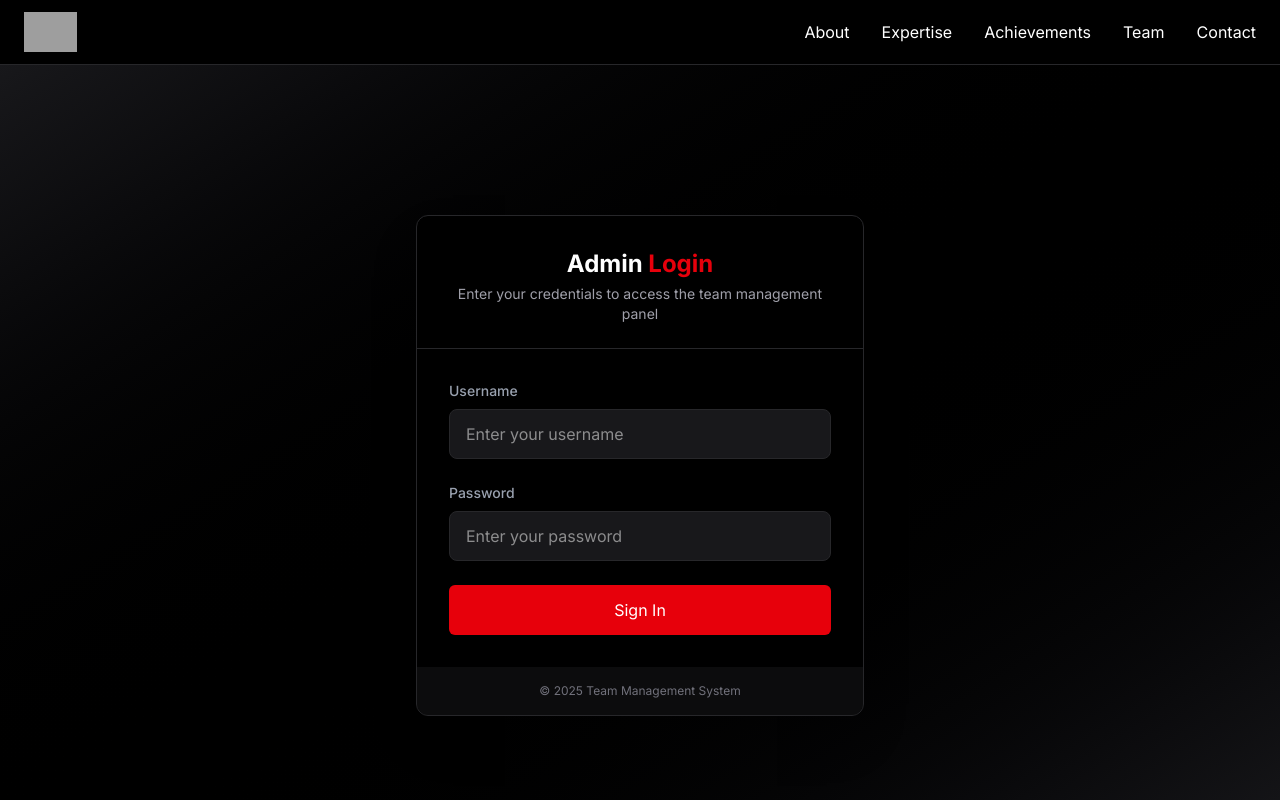
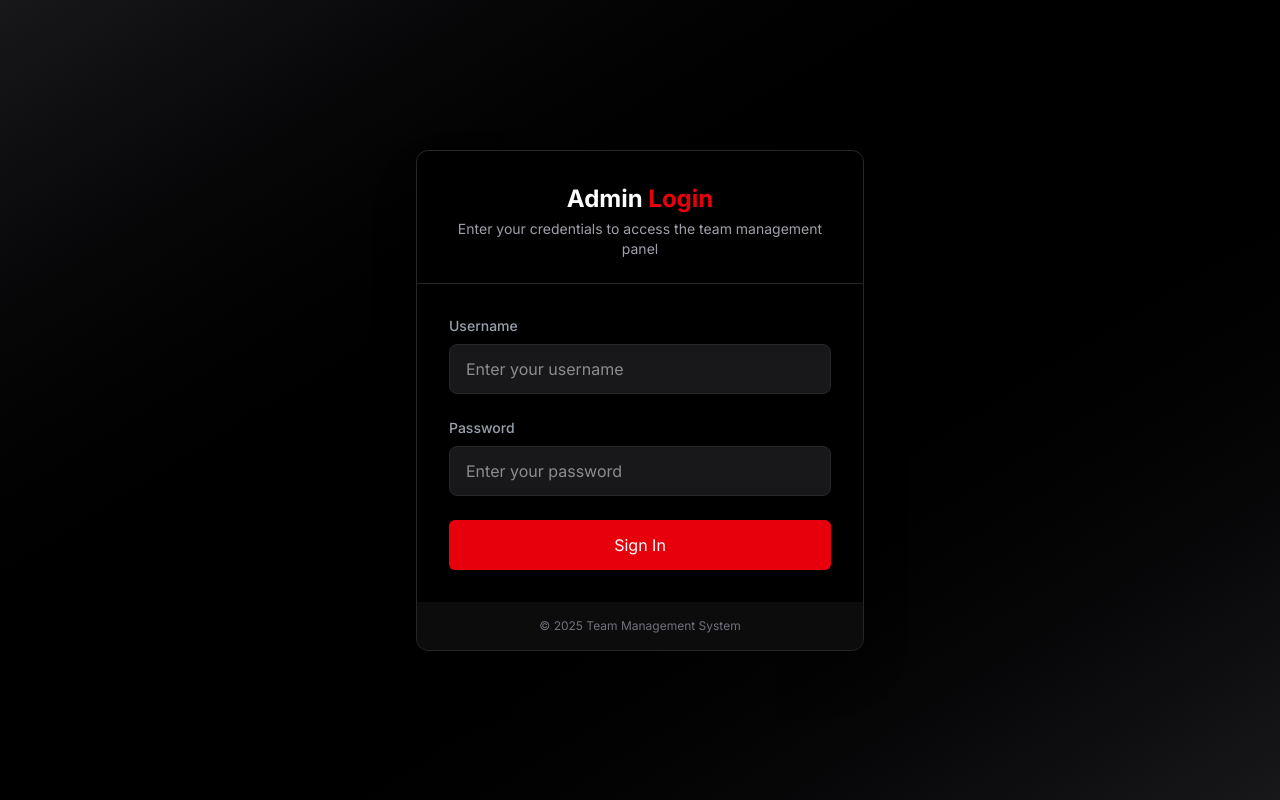
Before and after one commit to ZainJ5/team-techno, a Next.js app: page /admin/login in a window 1280 px wide. Shown: the top 800 px of the page. Built offline with nearby package versions, Linux system fonts and the light colour scheme; grey boxes are pictures that could not be loaded.

Commit message:
Fixed NavBar and Layout

```diff
--- /dev/null
+++ b/src/app/NavbarFooterWrapper.jsx
@@ -0,0 +1,20 @@
+'use client';
+
+import { usePathname } from 'next/navigation';
+import Navbar from '../app/components/NavBar';
+import Footer from '../app/components/Footer';
+
+export default function NavbarFooterWrapper({ children }) {
+  const pathname = usePathname();
+
+  const noNavFooterRoutes = ['/admin/login', '/admin/dashboard'];
+  const showNavFooter = !noNavFooterRoutes.includes(pathname);
+
+  return (
+    <>
+      {showNavFooter && <Navbar />}
+      {children}
+      {showNavFooter && <Footer />}
+    </>
+  );
+}
--- a/src/app/admin/dashboard/page.jsx
+++ b/src/app/admin/dashboard/page.jsx
@@ -76,6 +76,7 @@ export default function AdminDashboard() {
         return;
       }
 
+      // Validate file type
       if (!file.type.startsWith('image/')) {
         setSubmitMessage({
           type: 'error',
@@ -97,6 +98,7 @@ export default function AdminDashboard() {
   const uploadImage = async () => {
     if (!selectedImage) return null;
 
+    // Check if environment variables are set
     if (!process.env.NEXT_PUBLIC_CLOUDINARY_CLOUD_NAME) {
       console.error('Cloudinary cloud name not configured');
       setSubmitMessage({
@@ -122,7 +124,7 @@ export default function AdminDashboard() {
           headers: {
             'Content-Type': 'multipart/form-data',
           },
-          timeout: 30000,
+          timeout: 30000, // 30 second timeout
         }
       );
 
--- a/src/app/components/NavBar.jsx
+++ b/src/app/components/NavBar.jsx
@@ -1,85 +1,77 @@
-"use client";
-
-import Link from 'next/link';
-import Image from 'next/image';
 import { useState } from 'react';
 
 export default function Navbar() {
   const [isMenuOpen, setIsMenuOpen] = useState(false);
 
   return (
-    <nav className="py-3 px-6 bg-black border-b border-zinc-800 sticky top-0 z-50">
-      <div className="container mx-auto flex justify-between items-center">
-        <Link href="/" className="flex items-center">
-          <Image src="/team-techno-logo.jpg" alt="Team Techno Logo" width={180} height={40} className="h-10 w-auto" />
-        </Link>
+    <nav className="relative bg-black/95 backdrop-blur-sm border-b border-zinc-800/50 sticky top-0 z-50">
+      <div className="absolute inset-0 bg-gradient-to-r from-black via-zinc-900/50 to-black opacity-50"></div>
 
-        {/* Mobile menu button */}
+      <div className="relative container mx-auto px-6 py-4">
+        <div className="flex justify-between items-center">
+          <div className="flex items-center">
+            <div className="text-2xl md:text-3xl font-black tracking-tight">
+              <span className="text-white">TEAM</span>
+              <span className="text-red-500 ml-2">TECHNO</span>
+            </div>
+            <div className="hidden md:block ml-4 w-8 h-0.5 bg-gradient-to-r from-red-500 to-transparent"></div>
+          </div>
+
+          <div className="hidden md:flex items-center space-x-1">
+            {['About', 'Expertise', 'Achievements', 'Team', 'Contact'].map((item) => (
+              <a
+                key={item}
+                href={`#${item.toLowerCase()}`}
+                className="relative px-4 py-2 text-white/90 hover:text-white font-medium text-sm uppercase tracking-wider transition-all duration-300 group"
+              >
+                {item}
+                <div className="absolute bottom-0 left-0 w-0 h-0.5 bg-red-500 group-hover:w-full transition-all duration-300"></div>
+                <div className="absolute inset-0 rounded opacity-0 group-hover:opacity-100 bg-red-500/10 transition-opacity duration-300"></div>
+              </a>
+            ))}
+          </div>
+
           <button
-          className="md:hidden text-white"
+            className="md:hidden relative w-10 h-10 flex items-center justify-center text-white hover:text-red-500 transition-colors duration-300"
             onClick={() => setIsMenuOpen(!isMenuOpen)}
           >
+            <div className="relative w-6 h-6">
               {isMenuOpen ? (
-            <svg xmlns="http://www.w3.org/2000/svg" className="h-6 w-6" fill="none" viewBox="0 0 24 24" stroke="currentColor">
+                <svg className="w-6 h-6" fill="none" viewBox="0 0 24 24" stroke="currentColor">
                   <path strokeLinecap="round" strokeLinejoin="round" strokeWidth={2} d="M6 18L18 6M6 6l12 12" />
                 </svg>
               ) : (
-            <svg xmlns="http://www.w3.org/2000/svg" className="h-6 w-6" fill="none" viewBox="0 0 24 24" stroke="currentColor">
+                <svg className="w-6 h-6" fill="none" viewBox="0 0 24 24" stroke="currentColor">
                   <path strokeLinecap="round" strokeLinejoin="round" strokeWidth={2} d="M4 6h16M4 12h16M4 18h16" />
                 </svg>
               )}
+            </div>
           </button>
-
-        {/* Desktop Navigation */}
-        <div className="hidden md:flex space-x-8">
-          <a href="#about" className="text-white hover:text-red-500 transition-colors">About</a>
-          <a href="#expertise" className="text-white hover:text-red-500 transition-colors">Expertise</a>
-          <a href="#achievements" className="text-white hover:text-red-500 transition-colors">Achievements</a>
-          <a href="#team" className="text-white hover:text-red-500 transition-colors">Team</a>
-          <a href="#contact" className="text-white hover:text-red-500 transition-colors">Contact</a>
         </div>
 
-        {/* Mobile Navigation */}
-        {isMenuOpen && (
-          <div className="absolute top-16 left-0 right-0 bg-zinc-900 p-4 md:hidden flex flex-col space-y-4 border-b border-zinc-800">
+        <div className={`md:hidden overflow-hidden transition-all duration-300 ease-in-out ${
+          isMenuOpen ? 'max-h-80 opacity-100' : 'max-h-0 opacity-0'
+        }`}>
+          <div className="pt-4 pb-2 space-y-1">
+            {['About', 'Expertise', 'Achievements', 'Team', 'Contact'].map((item, index) => (
               <a
-              href="#about"
-              className="text-white hover:text-red-500 transition-colors"
+                key={item}
+                href={`#${item.toLowerCase()}`}
+                className="flex items-center px-4 py-3 text-white/90 hover:text-white hover:bg-zinc-800/50 font-medium text-sm uppercase tracking-wider transition-all duration-300 rounded-lg group"
                 onClick={() => setIsMenuOpen(false)}
+                style={{
+                  animationDelay: `${index * 50}ms`
+                }}
               >
-              About
+                <div className="w-1 h-4 bg-red-500 mr-3 opacity-0 group-hover:opacity-100 transition-opacity duration-300"></div>
+                {item}
               </a>
-            <a
-              href="#expertise"
-              className="text-white hover:text-red-500 transition-colors"
-              onClick={() => setIsMenuOpen(false)}
-            >
-              Expertise
-            </a>
-            <a
-              href="#achievements"
-              className="text-white hover:text-red-500 transition-colors"
-              onClick={() => setIsMenuOpen(false)}
-            >
-              Achievements
-            </a>
-            <a
-              href="#team"
-              className="text-white hover:text-red-500 transition-colors"
-              onClick={() => setIsMenuOpen(false)}
-            >
-              Team
-            </a>
-            <a
-              href="#contact"
-              className="text-white hover:text-red-500 transition-colors"
-              onClick={() => setIsMenuOpen(false)}
-            >
-              Contact
-            </a>
+            ))}
           </div>
-        )}
         </div>
+      </div>
+
+      <div className="absolute bottom-0 left-0 right-0 h-px bg-gradient-to-r from-transparent via-red-500/50 to-transparent"></div>
     </nav>
   );
 }
--- a/src/app/layout.js
+++ b/src/app/layout.js
@@ -1,12 +1,12 @@
 import { Inter } from 'next/font/google';
-import Navbar from '../app/components/NavBar';
-import Footer from '../app/components/Footer';
 import './globals.css';
+
+import NavbarFooterWrapper from './NavbarFooterWrapper';
 
 const inter = Inter({ subsets: ['latin'] });
 
 export const metadata = {
-  title: 'Your Company - Modern Next.js Application',
+  title: 'Team Techno',
   description: 'A beautiful, responsive web application built with Next.js',
 };
 
@@ -14,9 +14,9 @@ export default function RootLayout({ children }) {
   return (
     <html lang="en">
       <body className={inter.className}>
-        <Navbar />
-        {children}
-        <Footer />
+        <NavbarFooterWrapper>
+          {children}
+        </NavbarFooterWrapper>
       </body>
     </html>
   );
```
Lines whose indentation alone changed are shown as unchanged.
